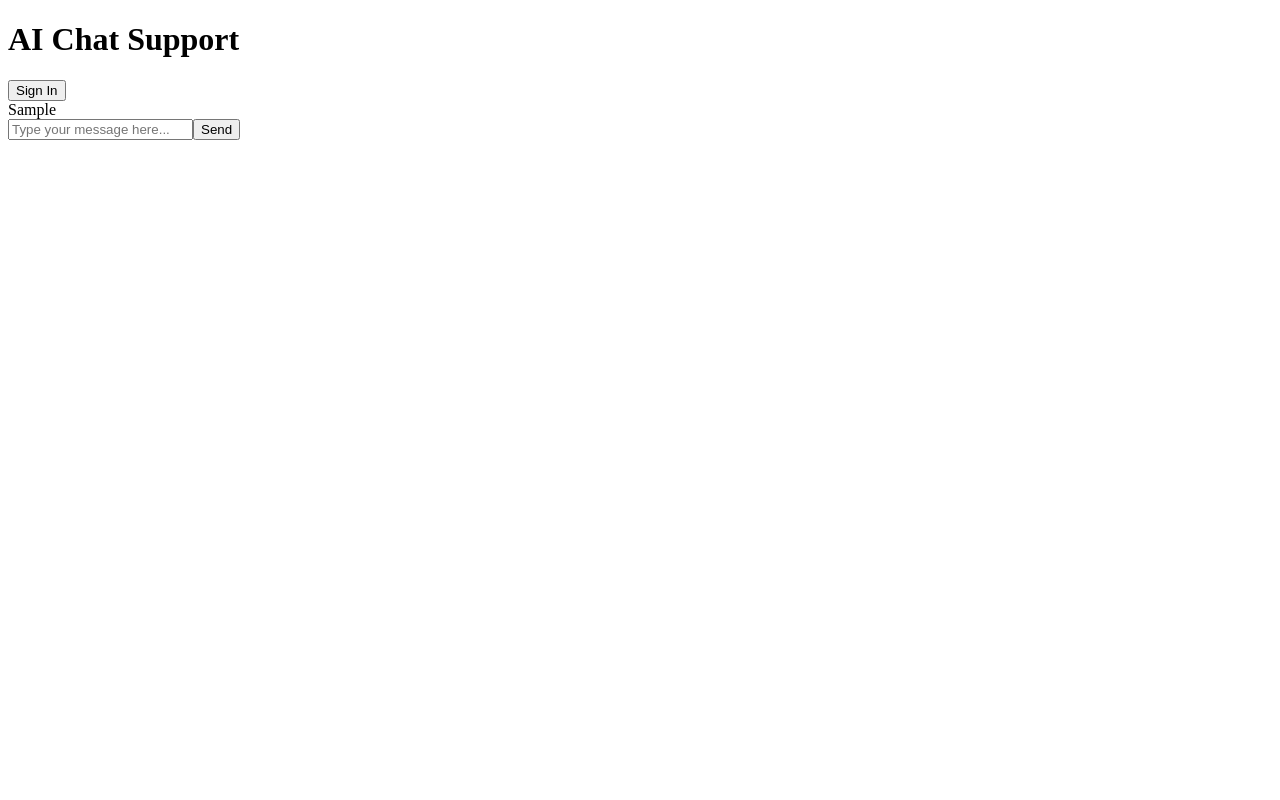
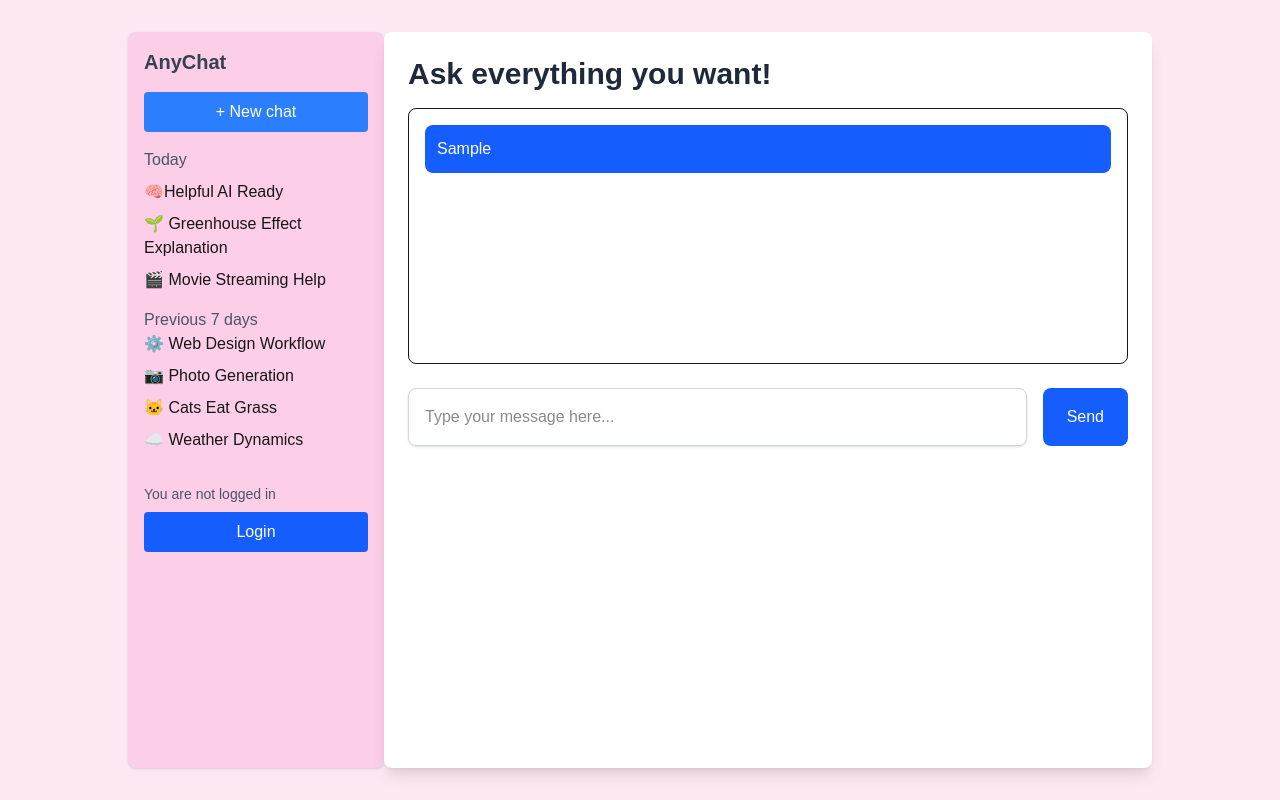
Before and after one commit to Moghadam80/chatbot-app, a Next.js app: page /chat in a window 1280 px wide. Both pictures are taken after typing "Sample" into the empty fields and a click on the button "Send". Built offline with nearby package versions, Linux system fonts and the light colour scheme; no server answers; the database is empty.

Commit message:
add product search for ecommerce

```diff
--- a/src/app/api/chat/route.ts
+++ b/src/app/api/chat/route.ts
@@ -1,52 +1,58 @@
 import { NextResponse } from "next/server";
 import { connectToDatabase } from "@/lib/mongodb";
 import Conversation from "@/models/Conversation";
+import products from "@/data/products.json";
+
 
 const API_KEY = process.env.GOOGLE_GEMINI_API_KEY;
 const GEMINI_API_URL = `https://generativelanguage.googleapis.com/v1beta/models/gemini-2.0-flash:generateContent?key=${API_KEY}`;
 
 export async function POST(req: Request) {
   await connectToDatabase();
+
   try {
     const { userId, message } = await req.json();
     if (!userId || !message) {
       return NextResponse.json({ error: "Missing parameters" }, { status: 400 });
     }
 
-    // Fetch last 5 messages from the database for context
     let conversation = await Conversation.findOne({ userId });
     if (!conversation) {
       conversation = new Conversation({ userId, messages: [] });
     }
 
-    const systemMessage = "You are a professional AI assistant for an eCommerce website. Answer questions about products, orders, and support accurately.";
+    // Filter relevant products by keyword match
+    const keyword = message.toLowerCase();
+    const matchedProducts = products.filter(product =>
+      product.name.toLowerCase().includes(keyword) || product.description.toLowerCase().includes(keyword)
+    );
 
-    // Prepare the message context (only text, no role)
+    const productContext = matchedProducts
+      .slice(0, 5)
+      .map(p => `Product: ${p.name}\nPrice: $${p.price}\nDescription: ${p.description}`)
+      .join("\n\n");
+
+    const systemMessage = `You are an AI assistant for an eCommerce store. Based on the product data below, answer the customer's question accurately and helpfully.\n\nProduct Catalog:\n${productContext}`;
+
     const lastMessages = [
-      systemMessage, // Include system message first
-      ...conversation.messages.slice(-20).map((msg: { text: string }) => msg.text), // Extract text only
-      message, // Include latest user message
+      systemMessage,
+      ...conversation.messages.slice(-10).map((msg: { text: string }) => msg.text),
+      message
     ];
 
-    // Send conversation history as plain text to Gemini API
     const response = await fetch(GEMINI_API_URL, {
       method: "POST",
       headers: { "Content-Type": "application/json" },
       body: JSON.stringify({
-        contents: [{ parts: lastMessages.map((text) => ({ text })) }],
+        contents: [{ parts: lastMessages.map(text => ({ text })) }],
       }),
     });
 
     const data = await response.json();
+    if (!response.ok) throw new Error(data.error?.message || "Failed to generate AI response");
 
-    if (!response.ok) {
-      throw new Error(data.error?.message || "Failed to generate AI response");
-    }
-
-    // Extract AI-generated response text
     const aiMessage = data.candidates?.[0]?.content?.parts?.[0]?.text || "I'm not sure about that.";
 
-    // Store user and AI messages in MongoDB
     conversation.messages.push(
       { role: "user", text: message, timestamp: new Date() },
       { role: "bot", text: aiMessage, timestamp: new Date() }
--- a/src/app/chat/page.tsx
+++ b/src/app/chat/page.tsx
@@ -50,6 +50,13 @@ export default function ChatPage() {
     }
   };
 
+  const handleKeyDown = (e: KeyboardEvent<HTMLInputElement>) => {
+    if (e.key === "Enter" && !loading) {
+      e.preventDefault();
+      sendMessage();
+    }
+  };
+
   const submitFeedback = async (index: number, feedback: "up" | "down") => {
     const updatedMessages = [...messages];
     updatedMessages[index].feedback = feedback;
@@ -61,60 +68,95 @@ export default function ChatPage() {
     });
   };
 
-  const handleKeyDown = (e: KeyboardEvent<HTMLInputElement>) => {
-    if (e.key === "Enter" && !loading) {
-      e.preventDefault();
-      sendMessage();
-    }
-  };
+  return (
+    <div className="min-h-screen bg-pink-100">
+      <div className="flex max-w-5xl mx-auto h-screen py-8">
+        <aside className="w-1/4 bg-pink-200 p-4 rounded-lg shadow">
+          <h2 className="text-xl font-bold text-gray-700 mb-4">AnyChat</h2>
+          <button className="w-full bg-blue-500 hover:bg-blue-600 text-white py-2 px-4 rounded mb-4">
+            + New chat
+          </button>
 
-  if (status === "loading") {
-    return <div className="flex items-center justify-center h-screen">Loading authentication...</div>;
-  }
+          <ul>
+            <li className="mb-2 text-gray-600">Today</li>
+            <li className="mb-2 flex items-center space-x-2">
+              🧠 <span>Helpful AI Ready</span>
+            </li>
+            <li className="mb-2">🌱 Greenhouse Effect Explanation</li>
+            <li className="mb-4">🎬 Movie Streaming Help</li>
+            <li className="text-gray-600">Previous 7 days</li>
+            <li className="mb-2">⚙️ Web Design Workflow</li>
+            <li className="mb-2">📷 Photo Generation</li>
+            <li className="mb-2">🐱 Cats Eat Grass</li>
+            <li>☁️ Weather Dynamics</li>
+          </ul>
 
-  return (
-    <div className="max-w-3xl mx-auto p-4">
-      <div className="flex justify-between items-center mb-6">
-        <h1 className="text-2xl font-extrabold text-blue-700">AI Chat Support</h1>
-        {session ? (
-          <button onClick={() => signOut()} className="bg-red-600 hover:bg-red-700 text-white py-2 px-4 rounded">
-            Sign Out
+          <div className="mt-8">
+            {status === "authenticated" ? (
+              <div className="flex items-center space-x-2">
+                <img
+                  src={session.user?.image || "/profile-pic.png"}
+                  alt="Profile"
+                  className="w-10 h-10 rounded-full"
+                />
+                <div>
+                  <p className="text-sm font-semibold">{session.user?.name || "User"}</p>
+                  <button onClick={() => signOut()} className="text-blue-500 text-sm">
+                    Logout
                   </button>
+                </div>
+              </div>
             ) : (
-          <button onClick={() => signIn()} className="bg-blue-600 hover:bg-blue-700 text-white py-2 px-4 rounded">
-            Sign In
+              <div>
+                <p className="text-sm text-gray-600">You are not logged in</p>
+                <button
+                  onClick={() => signIn()}
+                  className="w-full mt-2 bg-blue-600 hover:bg-blue-700 text-white py-2 px-4 rounded"
+                >
+                  Login
                 </button>
+              </div>
             )}
           </div>
+        </aside>
 
-      <div className="border border-gray-300 shadow-lg rounded-lg p-4 h-96 overflow-y-auto bg-gray-100">
+        <main className="w-3/4 bg-white p-6 rounded-lg shadow-lg">
+          <h1 className="text-3xl font-bold text-gray-800 mb-4">
+            Ask everything you want!
+          </h1>
+
+          <div className="border p-4 rounded-lg h-64 overflow-y-auto">
             {messages.map((msg, index) => (
-          <div
-            key={index}
-            className={`my-3 p-3 max-w-xs ${
-              msg.role === "user" ? "bg-blue-500 text-white self-end ml-auto" : "bg-white text-gray-800"
-            } rounded-lg shadow-md`}
+              <div key={index} className="mb-4">
+                <p
+                  className={`${msg.role === "user"
+                    ? "bg-blue-600 text-white"
+                    : "bg-gray-100 text-black"
+                    } p-3 rounded-lg`}
                 >
                   {msg.text}
+                </p>
                 {msg.role === "bot" && (
-              <div className="mt-2 flex space-x-2 text-sm">
-                {msg.feedback ? (
-                  msg.feedback === "up" ? (
-                    <span className="text-green-500">👍 You liked this</span>
-                  ) : (
-                    <span className="text-red-500">👎 You disliked this</span>
-                  )
+                  <div className="mt-2 flex space-x-2">
+                    {msg.feedback === "up" ? (
+                      <span className="bg-green-500 text-white px-2 py-1 rounded">
+                        👍 Liked
+                      </span>
+                    ) : msg.feedback === "down" ? (
+                      <span className="bg-red-500 text-white px-2 py-1 rounded">
+                        👎 Disliked
+                      </span>
                     ) : (
                       <>
                         <button
                           onClick={() => submitFeedback(index, "up")}
-                      className="bg-green-500 hover:bg-green-600 text-white px-2 py-1 rounded"
+                          className="bg-green-500 text-white px-2 py-1 rounded"
                         >
                           👍
                         </button>
                         <button
                           onClick={() => submitFeedback(index, "down")}
-                      className="bg-red-500 hover:bg-red-600 text-white px-2 py-1 rounded"
+                          className="bg-red-500 text-white px-2 py-1 rounded"
                         >
                           👎
                         </button>
@@ -122,30 +164,31 @@ export default function ChatPage() {
                     )}
                   </div>
                 )}
+
               </div>
             ))}
-        {loading && <p className="text-gray-500 text-center">AI is typing...</p>}
           </div>
 
-      <div className="mt-6 flex items-center space-x-4">
+          <div className="flex mt-6">
             <input
               type="text"
               value={input}
               onChange={(e) => setInput(e.target.value)}
               onKeyDown={handleKeyDown}
-          className="flex-1 border border-gray-300 p-3 rounded-lg shadow-sm focus:outline-none focus:ring-2 focus:ring-blue-400"
+              className="flex-1 border border-gray-300 p-4 rounded-lg shadow-sm focus:ring-2 focus:ring-blue-400"
               placeholder="Type your message here..."
             />
             <button
               onClick={sendMessage}
               disabled={loading}
-          className={`${
-            loading ? "bg-gray-400" : "bg-blue-600 hover:bg-blue-700"
-          } text-white py-3 px-6 rounded-lg`}
+              className={`ml-4 px-6 py-4 rounded-lg text-white ${loading ? "bg-gray-400" : "bg-blue-600 hover:bg-blue-700"
+                }`}
             >
               {loading ? "Sending..." : "Send"}
             </button>
           </div>
+        </main>
+      </div>
     </div>
   );
 }
--- a/src/app/layout.tsx
+++ b/src/app/layout.tsx
@@ -1,4 +1,5 @@
 import SessionProviderWrapper from "@/components/SessionProviderWrapper"; // Import the client component
+import "./globals.css";
 
 export default function RootLayout({ children }: { children: React.ReactNode }) {
   return (
--- a/src/app/page.tsx
+++ b/src/app/page.tsx
@@ -1,4 +1,5 @@
 import Image from "next/image";
+import './globals.css';
 
 export default function Home() {
   return (
--- /dev/null
+++ b/src/data/products.json
@@ -0,0 +1,56 @@
+[
+    {
+      "id": "p001",
+      "name": "Wireless Bluetooth Headphones",
+      "description": "Comfortable over-ear headphones with noise cancellation and 40-hour battery life.",
+      "category": "Electronics",
+      "price": 89.99,
+      "rating": 4.6,
+      "stock": 25
+    },
+    {
+      "id": "p002",
+      "name": "Men's Running Shoes",
+      "description": "Lightweight and breathable running shoes with anti-slip sole.",
+      "category": "Fashion",
+      "price": 49.95,
+      "rating": 4.3,
+      "stock": 40
+    },
+    {
+      "id": "p003",
+      "name": "4K Ultra HD Smart TV 55-inch",
+      "description": "Smart TV with HDR, built-in apps, and voice control compatibility.",
+      "category": "Electronics",
+      "price": 399.99,
+      "rating": 4.8,
+      "stock": 10
+    },
+    {
+      "id": "p004",
+      "name": "Ceramic Coffee Mug Set",
+      "description": "Set of 6 colorful ceramic mugs perfect for hot drinks. Microwave safe.",
+      "category": "Home & Kitchen",
+      "price": 24.99,
+      "rating": 4.7,
+      "stock": 60
+    },
+    {
+      "id": "p005",
+      "name": "Women's Casual Handbag",
+      "description": "Stylish faux-leather handbag with multiple compartments.",
+      "category": "Fashion",
+      "price": 34.99,
+      "rating": 4.5,
+      "stock": 30
+    },
+    {
+      "id": "p006",
+      "name": "Portable Laptop Stand",
+      "description": "Adjustable laptop stand with cooling pad and ergonomic design.",
+      "category": "Electronics",
+      "price": 29.99,
+      "rating": 4.4,
+      "stock": 50
+    }
+  ]
```
Lines whose indentation alone changed are shown as unchanged.
